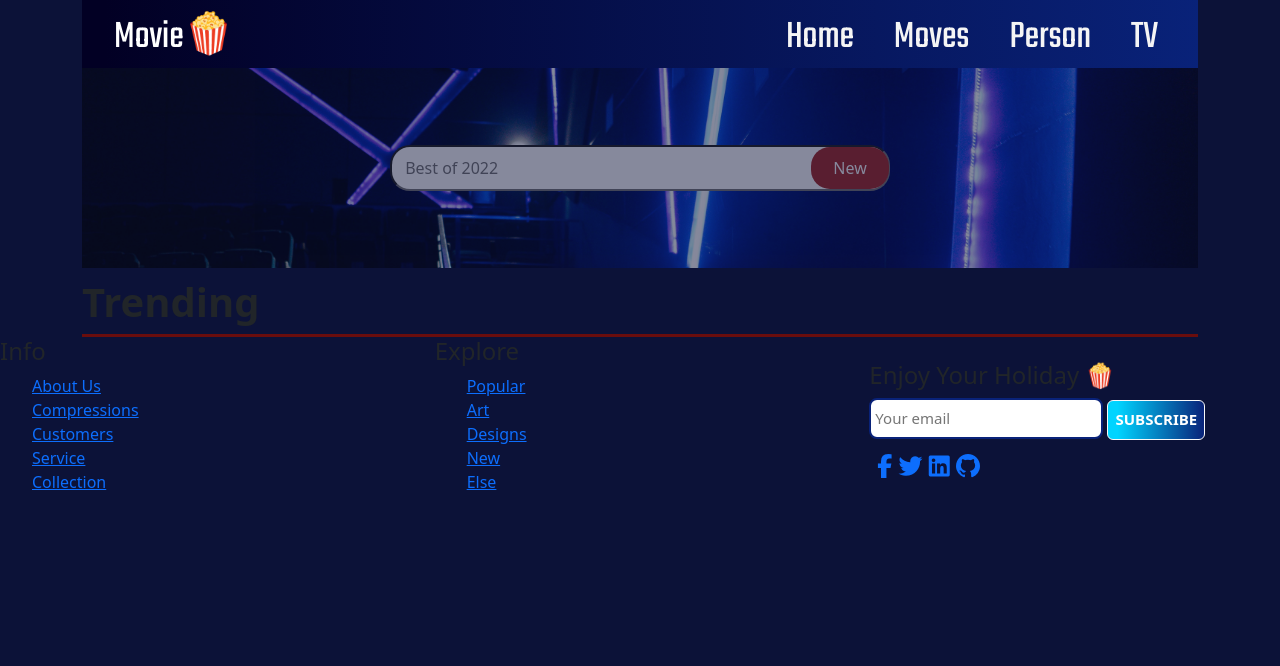
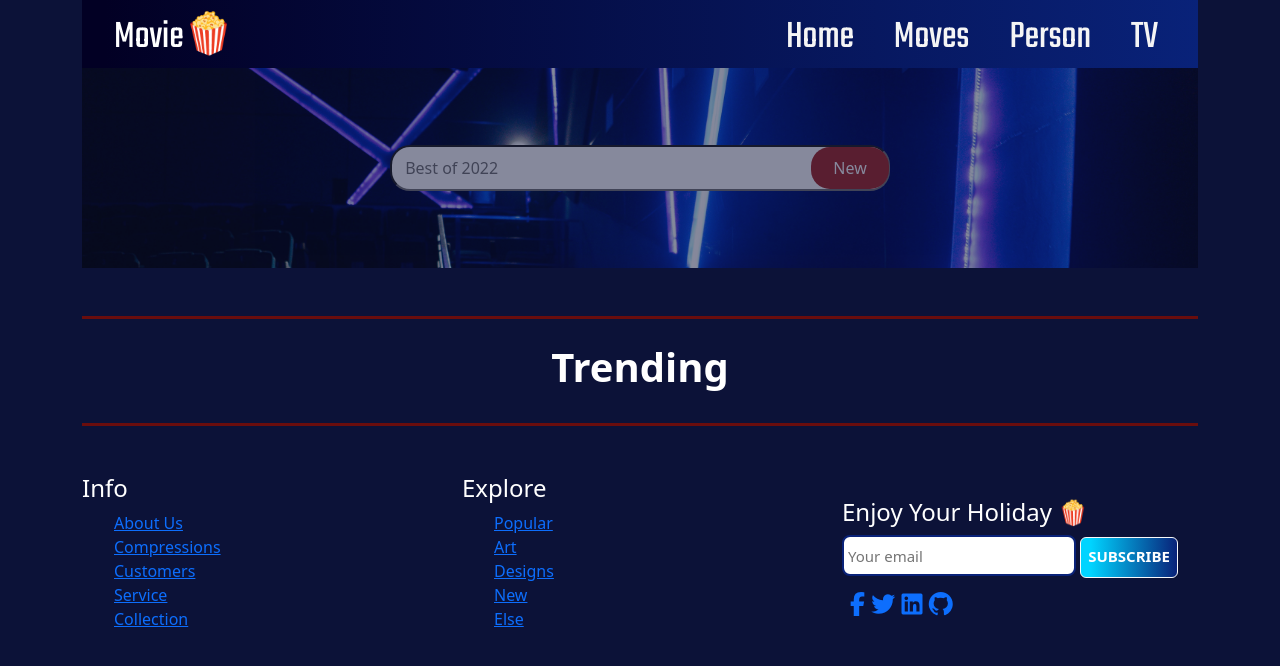
Before and after one commit to Mayar-Fawzy/MovieApp, a website: page Home.html in a window 1280 px wide. Drawn offline with Linux system fonts and the light colour scheme; no server answers.

Commit message:
Update Home.html

```diff
--- a/Home.html
+++ b/Home.html
@@ -43,7 +43,6 @@
 
     <div class="container">
 
-      <div class="">
         <div class="card-header bbb">
           <div class="inputSearch">
             <input
@@ -61,25 +60,18 @@
             </button>
 
           </div>
-
-
-      </div>
-       <div class="headerrr"
-            <div class="bd00  "></div>
-        <h1><strong>Trending </strong></h1>
-          <div class="bd00 "></div>
-      </div>
-    <div class="row" id="first"></div></div>
         </div>
+       <div class="headerrr my-5" >
+        <div class="bd00 "></div>
+        <h1 class="text-center text-white py-4 "><strong>Trending </strong></h1>
+        <div class="bd00 "></div>
+       </div>
+       <div class="row" id="first"></div>
 
 
 
 
-
-
-
-
-  <section class="footer container-fluid p-0 m-0">
+  <section class="footer container-fluid p-0 m-0 text-white">
       <div class="row">
         <div class="col-md-4">
           <h4>Info</h4>
@@ -120,6 +112,7 @@
         </div>
       </div>
     </section>
+  </div>
 
     <script src="bootstrap-5.3.1-dist/js/bootstrap.bundle.js"></script>
     <script src="Home.js"></script>
```
